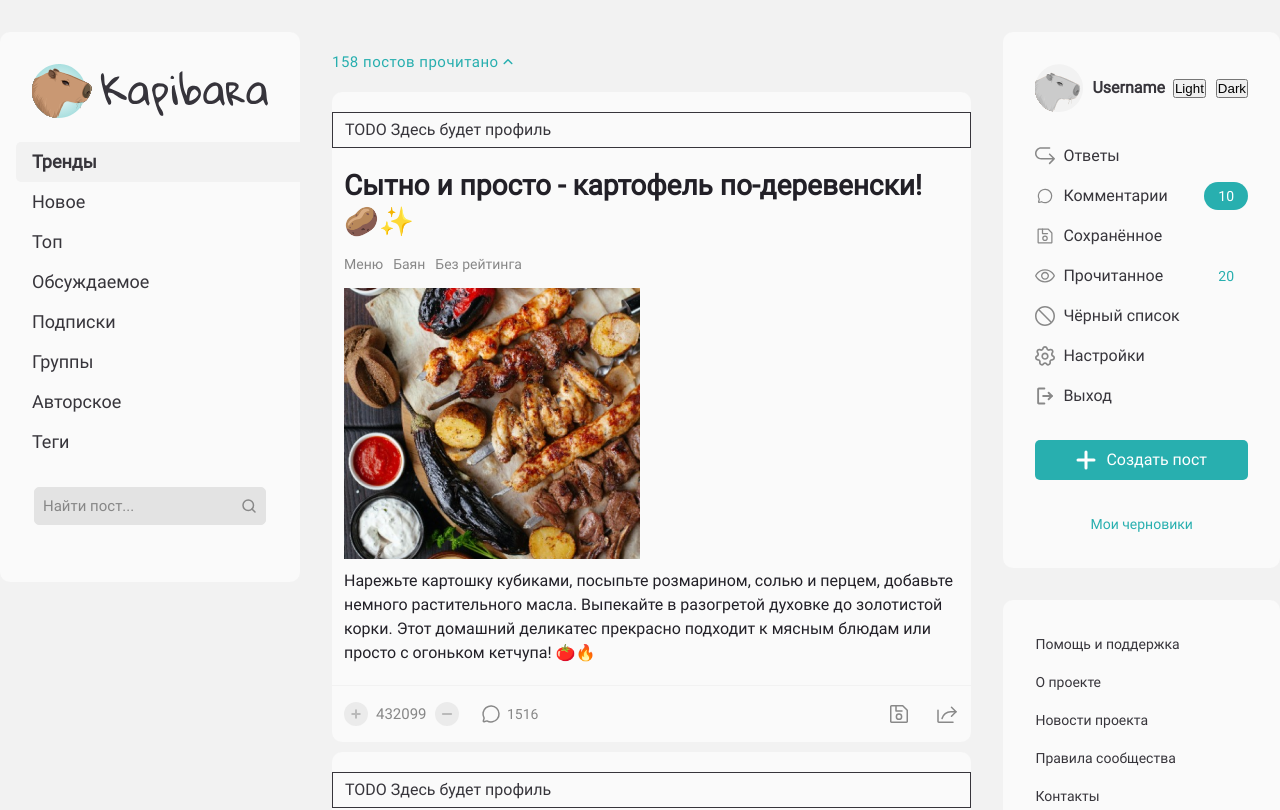
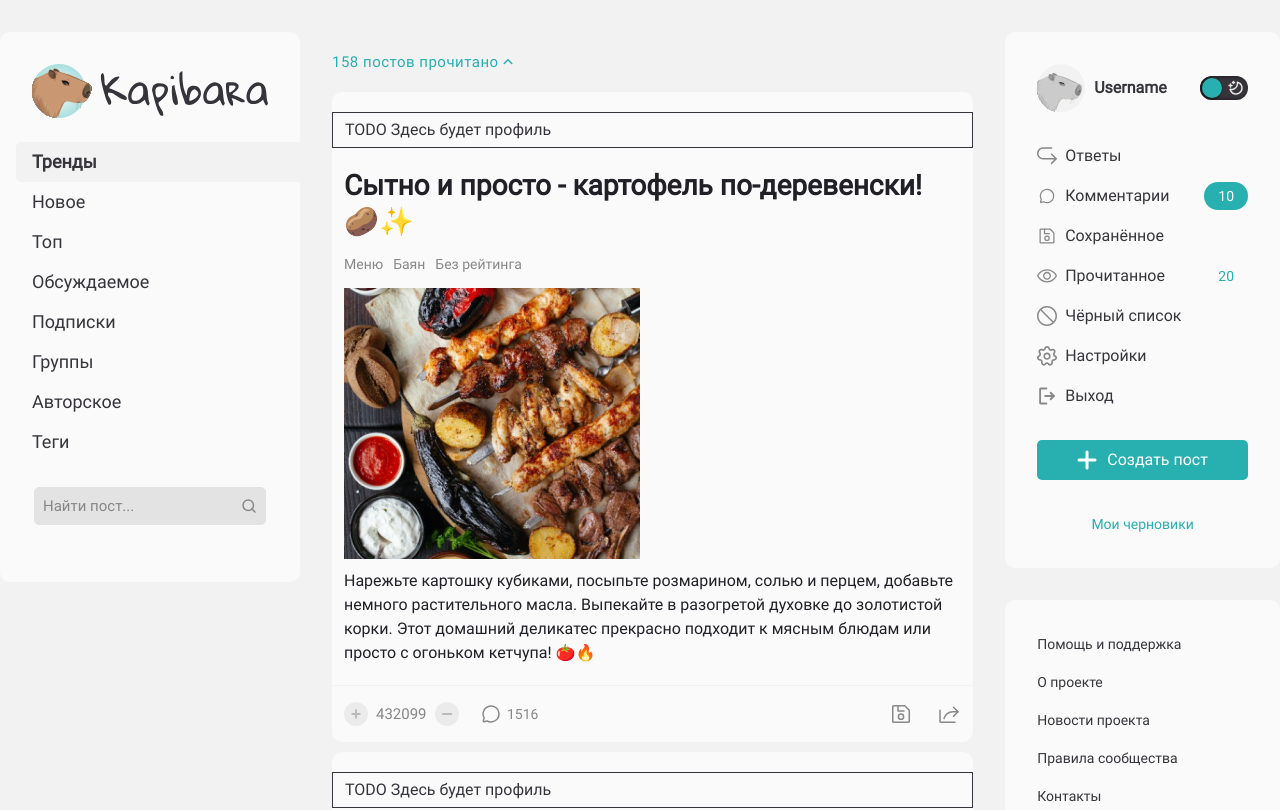
Before and after one commit to OlgaPy/Vortex_front, a Vue app: page / in a window 1280 px wide. Shown: the top 810 px of the page. Built offline with nearby package versions, Linux system fonts and the light colour scheme.

Commit message:
Добавлены стили для ToggleGlobalThemeFeature

```diff
--- a/src/app/themes/colors/default.scss
+++ b/src/app/themes/colors/default.scss
@@ -12,6 +12,7 @@ $-schema: (
 	/* The names are based on the last HSL property L- lightness */ //Black
 	'black-0-30' hsla(0, 0%, 0%, 0.3) hsla(0, 0%, 0%, 0.3),
 	// Gray
+	'gray-8' hsl(260, 14%, 8%) hsl(180 6% 73%),
 	'gray-14' hsl(257 10% 14%) hsl(0 0% 98%),
 	'gray-22' hsl(257 6% 22%) hsl(0 0% 96%),
 	'gray-53' hsl(0 0% 53%) hsl(0 0% 53%),
--- a/src/features/ToggleGlobalThemeFeature.vue
+++ b/src/features/ToggleGlobalThemeFeature.vue
@@ -1,18 +1,83 @@
 <script setup lang="ts">
 import { useThemeStore, ThemeModes } from '@/shared/stores/ThemeStore'
-const { setThemeMode } = useThemeStore();
+import { storeToRefs } from 'pinia'
+import SunIcon from '@/shared/ui/icons/SunIcon.svg'
+import MoonIcon from '@/shared/ui/icons/MoonIcon.svg'
+
+const store = useThemeStore()
+const { themeMode } = storeToRefs(store)
+const { setThemeMode } = store
+
+const toggleThemeMode = () => {
+	const newMode = themeMode.value !== ThemeModes.DARK ? ThemeModes.DARK : ThemeModes.LIGHT
+	setThemeMode(newMode)
+}
 </script>
 
 <template>
-	<div :class="$style.container">
-		<button @click="setThemeMode(ThemeModes.LIGHT)">Light</button>
-		<button @click="setThemeMode(ThemeModes.DARK)">Dark</button>
-	</div>
+	<label
+		@click.prevent="toggleThemeMode"
+		:class="$style.container"
+	>
+		<input
+			type="checkbox"
+			:checked="themeMode === ThemeModes.DARK"
+			:class="$style.checkbox"
+		/>
+  	<span :class="$style.slider"></span>
+		<SunIcon
+			v-if="themeMode === ThemeModes.DARK"
+			:class="$style.sun_icon"
+		/>
+		<MoonIcon
+			v-else
+			:class="$style.moon_icon"
+		/>
+	</label>
 </template>
 
 <style module>
 .container {
-	display: flex;
-	gap: 10px;
+	position: relative;
+	height: 24px;
+	width: 48px;
+	border-radius: 12px;
+	cursor: pointer;
+	background-color: var(--color-gray-22);
+	box-shadow: inset 2px 0 4px var(--color-gray-8);
+}
+
+.checkbox {
+	width: 0;
+	height: 0;
+	appearance: none;
+}
+
+.slider {
+	position: absolute;
+	left: 2px;
+	top: 2px;
+	width: 20px;
+	height: 20px;
+	background-color: var(--color-primary-1);
+	border-radius: 50%;
+	box-shadow: 0px 1px 3px rgba(0, 0, 0, 0.15),
+							0px 1px 2px rgba(0, 0, 0, 0.30);
+}
+
+.checkbox:checked + .slider {
+	left: calc(48px - 20px - 2px);
+}
+
+.moon_icon {
+	position: absolute;
+	top: 4px;
+	right: 4px;
+}
+
+.sun_icon {
+	position: absolute;
+	top: 4px;
+	left: 4px;
 }
 </style>
```
Also changed, not shown: src/shared/ui/icons/MoonIcon.svg (added), src/shared/ui/icons/SunIcon.svg (added).
